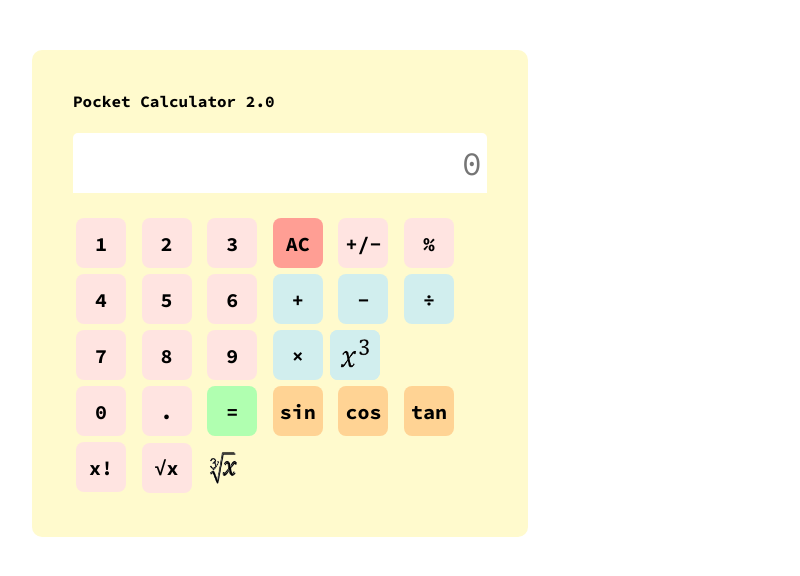
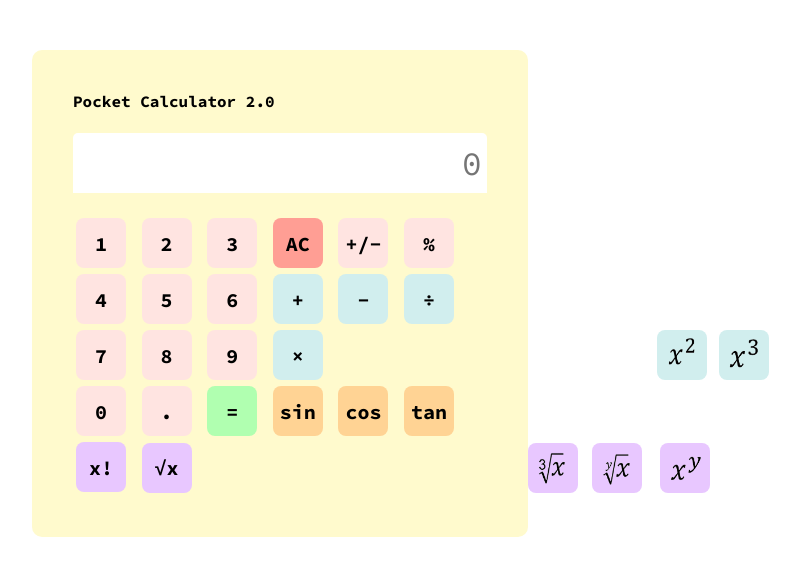
Before and after one commit to Zoha-Arif/pocket-calculator, a plain HTML site: page index.html in a window 1280 px wide. Shown: the whole page, without its empty margins (360-1160 px from the left). Drawn offline with Linux system fonts and the light colour scheme.

Commit message:
worked on javascript. finalized css

```diff
--- a/index.html
+++ b/index.html
@@ -23,35 +23,36 @@
         <input type="button" value="1" onclick="getNumber(1)">
         <input type="button" value="2" onclick="getNumber(2)">
         <input type="button" value="3" onclick="getNumber(3)">
-        <input type="button" value="AC" id="AC" onclick="getNumber(3)">
+        <input type="button" value="AC" id="AC" onclick="clearScreen()">
         <input type="button" value="+/-" onclick="getNumber(3)">
         <input type="button" value="%" onclick="getNumber(3)">
         <br>
         <input type="button" value="4" onclick="getNumber(4)">
         <input type="button" value="5" onclick="getNumber(5)">
         <input type="button" value="6" onclick="getNumber(6)">
-        <input type="button" value="+" onclick="getNumber(+)" id="blue1">
-        <input type="button" value="-" onclick="getNumber(-)" id="blue2">
-        <input type="button" value="&divide" onclick="getNumber(/)" id="blue3">
+        <input type="button" value="+" onclick="getOperand('+')" id="blue1">
+        <input type="button" value="-" onclick="getOperand('-')" id="blue2">
+        <input type="button" value="&divide" onclick="getOperand('/')" id="blue3">
         <br>
         <input type="button" value="7" onclick="getNumber(7)">
         <input type="button" value="8" onclick="getNumber(8)">
         <input type="button" value="9" onclick="getNumber(9)">
-        <input type="button" value="&times" onclick="getNumber(x)" id="blue4">
-        <input type="image" src="square.png" onclick="getNumber(x)" id="blue5">
+        <input type="button" value="&times" onclick="getOperand('x')" id="blue4">
+        <input type="image" src="square.png" onclick="getNumber('1')" id="blue5">
         <input type="image" src="cubes.png" onclick="getNumber(x)" id="blue6">
         <br>
         <input type="button" value="0" onclick="getNumber(0)">
-        <input type="button" value="." onclick="getOperand(.)">
-        <input type="button" value="=" id="equal" onclick="getOperand(=)">
+        <input type="button" value="." onclick="getNumber('.')">
+        <input type="button" value="=" id="equal" onclick="getOperand('=')">
         <input type="button" value="sin" onclick="getNumber(x)" id="blue7">
         <input type="button" value="cos" onclick="getNumber(x)" id="blue7">
         <input type="button" value="tan" onclick="getNumber(x)" id="blue7">
         <br>
-        <input type="button" value="x!" onclick="getNumber(x)" class="purp5">
-        <input type="button" value="√x" onclick="getNumber(x)" class="purp5">
-        <input type="image" src="cube.png" onclick="getNumber(x)" class="purp5" class="button-add">
-        <input type="image" src="y.png" onclick="getNumber(x)" class="purp5" id="class">
+        <input type="button" value="x!" onclick="getNumber(x)" id="purp5">
+        <input type="button" value="√x" onclick="getNumber(x)" id="purp5">
+        <input type="image" src="cube.png" onclick="getNumber(x)" class="purp5" id="im1">
+        <input type="image" src="y.png" onclick="getNumber(x)" class="purp5" id="im2">
+        <input type="image" src="exponenty.png" onclick="getNumber(x)" class="purp5" id="im3">
       </td>
 
 
--- a/main.css
+++ b/main.css
@@ -9,6 +9,7 @@ table {
   font-weight: 700;
   border-collapse: separate;
   border-spacing: 20px;
+  z-index: 0;
 }
 
 #input {
@@ -117,6 +118,10 @@ input[type=button]:hover{
 
 #blue5 {
   background: #D1EEEE;
+  position: absolute;
+  top: 327px;
+  left: 965px;
+  margin-left: 52px;
 }
 
 #blue5:hover {
@@ -126,6 +131,10 @@ input[type=button]:hover{
 
 #blue6 {
   background: #D1EEEE;
+  position: absolute;
+  top: 327px;
+  left: 1027px;
+  margin-left: 52px;
 }
 
 #blue6:hover {
@@ -155,3 +164,44 @@ input[type=button]:hover{
   position: absolute;
   margin-left: 22px;
 }
+
+#im1 {
+  background: #e8c7ff;
+  position: absolute;
+  top: 440px;
+  left: 836px;
+  margin-left: 52px;
+}
+
+#im1:hover {
+  background: #f2e1ff;
+  cursor: pointer;
+}
+
+#im2 {
+  background: #e8c7ff;
+  position: absolute;
+  top: 440px;
+  left: 900px;
+  margin-left: 52px;
+  z-index: 10;
+}
+
+#im2:hover {
+  background: #f2e1ff;
+  cursor: pointer;
+}
+
+#im3 {
+  background: #e8c7ff;
+  position: absolute;
+  top: 440px;
+  left: 968px;
+  margin-left: 52px;
+  z-index: 10;
+}
+
+#im3:hover {
+  background: #f2e1ff;
+  cursor: pointer;
+}
--- a/main.js
+++ b/main.js
@@ -0,0 +1,63 @@
+var input_var = document.getElementById('input');
+
+function getNumber(num){
+  input_var = document.getElementById('input');
+  switch (num) {
+    case 1:
+      input_var.value += '1';
+      break;
+    case 2:
+      input_var.value += '2';
+      break;
+    case 3:
+      input_var.value += '3';
+      break;
+    case 4:
+      input_var.value += '4';
+      break;
+    case 5:
+      input_var.value += '5';
+      break;
+    case 6:
+      input_var.value += '6';
+      break;
+    case 7:
+      input_var.value += '7';
+      break;
+    case 8:
+      input_var.value += '8';
+      break;
+    case 9:
+      input_var.value += '9';
+      break;
+    case 0:
+      input_var.value += '0';
+      break;
+    default:
+      input_var.value += ".";
+      break;
+  }
+  var num1 = input_var.value;
+}
+
+console.log(num1);
+
+
+//get the mathematical operation
+
+function getOperand(operand){
+  //console.log(input_var.value);
+  if (input_var.value == null) {
+    input_var.value += "Error";
+  }
+  else {
+    document.getElementById('input').value = '';
+    var input_var1 = document.getElementById('input');
+  }
+}
+
+//clear the screen
+
+function clearScreen(){
+  document.getElementById('input').value = '';
+}
```
Also changed, not shown: exponenty.png (renamed from exponent y.png).
